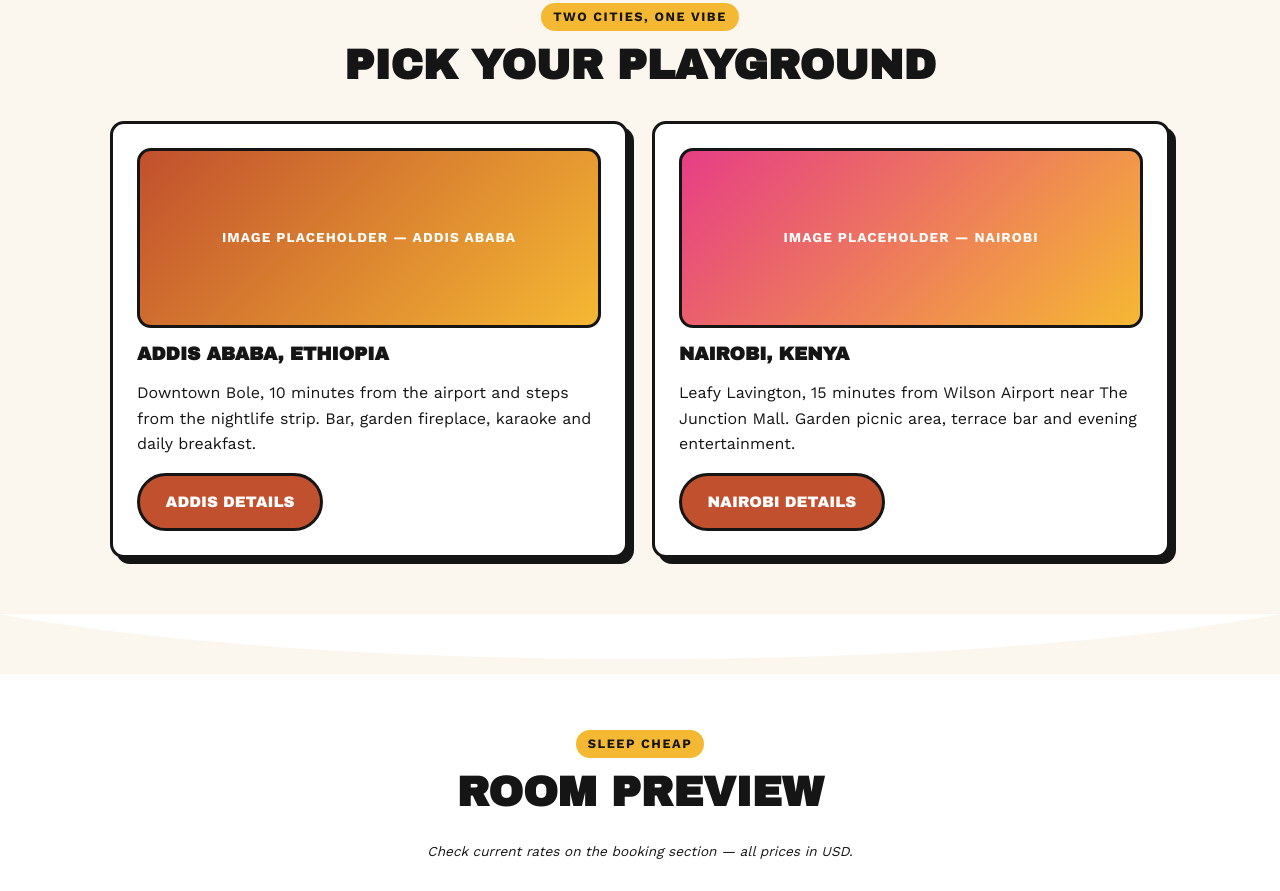
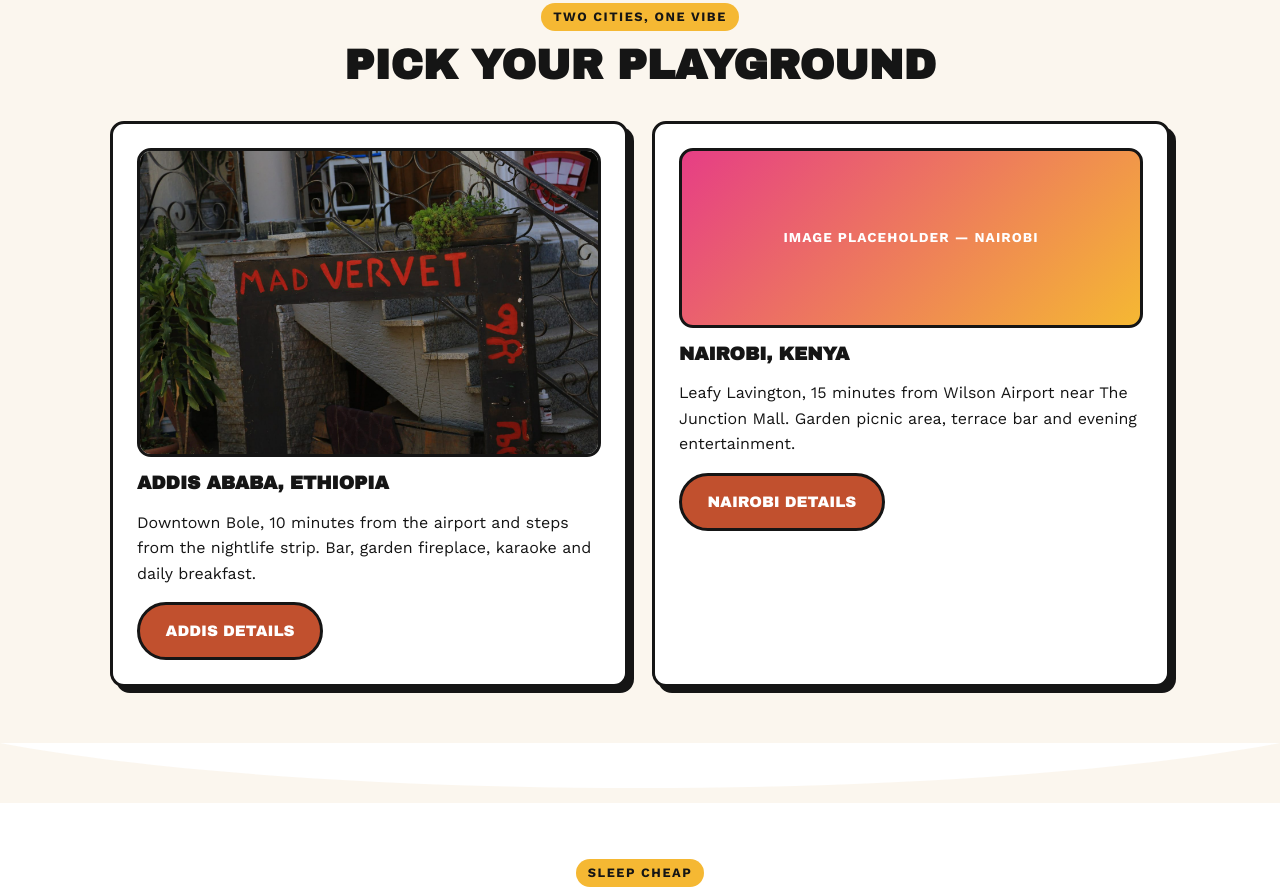
Before and after one commit to Endubis-Solutions/mad-vervet-hostel, a website: page index.html in a window 1280 px wide. Shown: the part 849-1740 px from the top of the page. Drawn offline with nearby package versions, Linux system fonts and the light colour scheme.

Commit message:
Add Addis Ababa location photo

```diff
--- a/css/style.css
+++ b/css/style.css
@@ -283,6 +283,17 @@ select:focus-visible, textarea:focus-visible, summary:focus-visible {
 .img-placeholder--pink { background: linear-gradient(135deg, var(--pop-pink), var(--sun)); color: var(--white); border-style: solid; }
 .img-placeholder--ink { background: linear-gradient(135deg, var(--ink), var(--terracotta)); color: var(--cream); border-style: solid; }
 .img-placeholder--cream { background: var(--cream); }
+
+/* Framed photos (same border treatment as placeholders) */
+.img-framed {
+  display: block;
+  width: 100%;
+  aspect-ratio: 3 / 2;
+  object-fit: cover;
+  border-radius: var(--radius);
+  border: 3px solid var(--ink);
+  margin-bottom: 1rem;
+}
 
 /* Tables */
 .table-wrap { overflow-x: auto; -webkit-overflow-scrolling: touch; }
--- a/index.html
+++ b/index.html
@@ -64,7 +64,7 @@
         </div>
         <div class="card-grid">
           <article class="card">
-            <div class="img-placeholder img-placeholder--terra" role="img" aria-label="Placeholder image: Addis Ababa hostel garden and bar">Image placeholder — Addis Ababa</div>
+            <img class="img-framed" src="images/addis-ababa-sign.jpg" alt="Mad Vervet Addis Ababa entrance sign" loading="lazy">
             <h3>Addis Ababa, Ethiopia</h3>
             <p>Downtown Bole, 10 minutes from the airport and steps from the nightlife strip. Bar, garden fireplace, karaoke and daily breakfast.</p>
             <a class="btn" href="location-addis-ababa.html">Addis Details</a>
```
Also changed, not shown: location-addis-ababa.html (+1 -1 lines), locations.html (+1 -1 lines), images/addis-ababa-sign.jpg (added).
